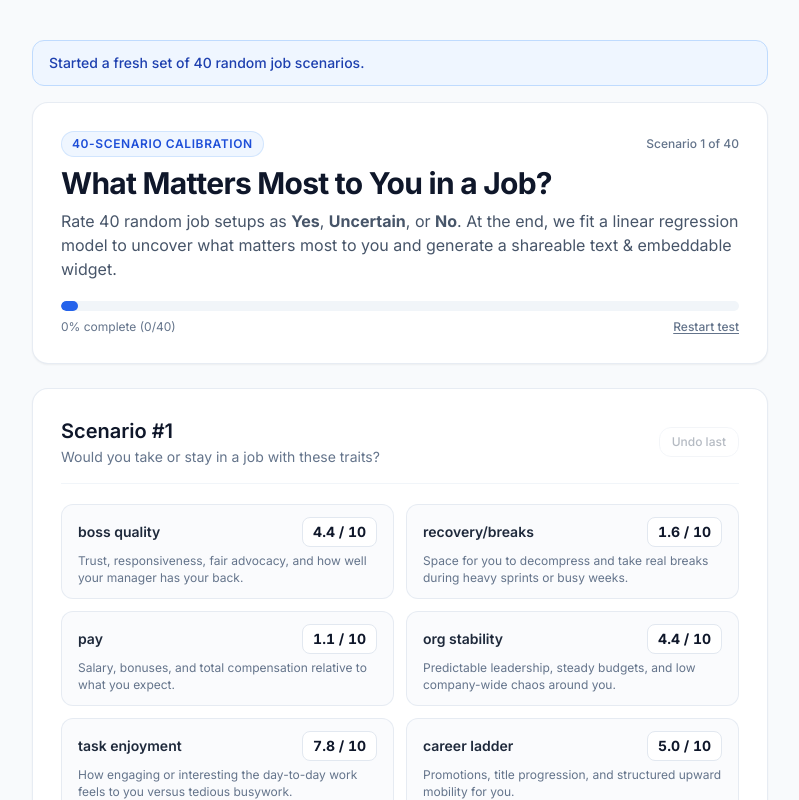
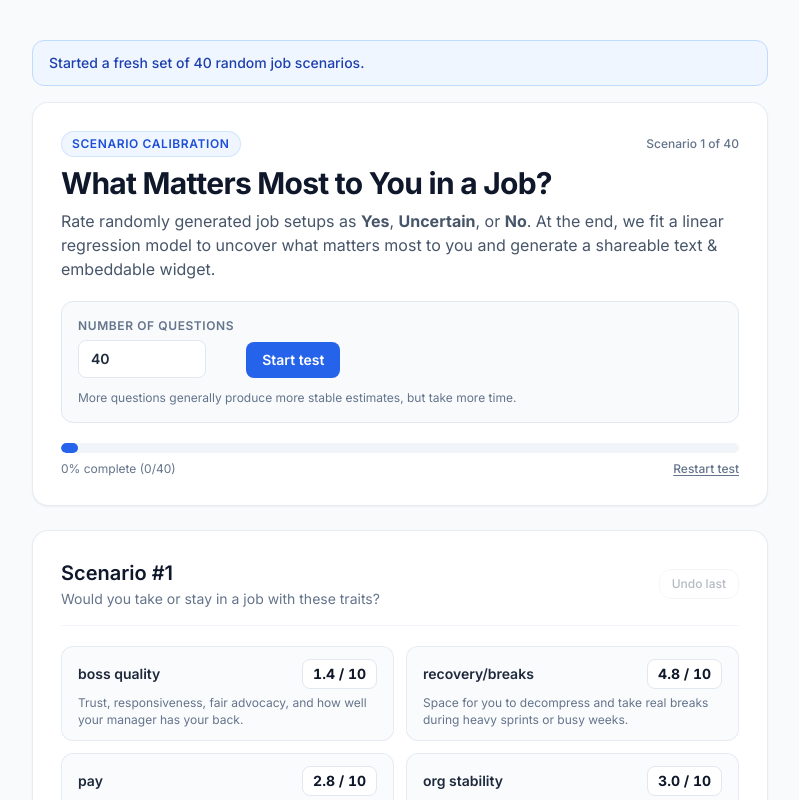
Before and after one commit to Ricky295/Ricky295.github.io, a plain HTML site: page jobtest.html in a window 1280 px wide. Both pictures are taken after a click on the button "Restart test". Shown: the top 800 px of the page, without its empty margins (240-1039 px from the left). Drawn offline with nearby package versions, Linux system fonts and the light colour scheme.

Commit message:
Update jobtest.html

```diff
--- a/jobtest.html
+++ b/jobtest.html
@@ -68,16 +68,25 @@
       <header class="bg-white border border-slate-200/80 rounded-2xl p-5 sm:p-7 shadow-sm">
         <div class="flex flex-wrap items-center justify-between gap-2 mb-2">
           <span class="inline-flex items-center gap-1.5 text-xs font-semibold uppercase tracking-wider px-2.5 py-1 rounded-full bg-blue-50 text-blue-700 border border-blue-200/60">
-            40-Scenario Calibration
+            Scenario Calibration
           </span>
-          <span id="progress-badge" class="text-xs font-medium text-slate-500">Scenario 1 of 40</span>
+          <span id="progress-badge" class="text-xs font-medium text-slate-500">Choose a question count to begin</span>
         </div>
         <h1 class="text-2xl sm:text-3xl font-bold tracking-tight text-slate-900">
           What Matters Most to You in a Job?
         </h1>
         <p class="mt-2 text-sm sm:text-base text-slate-600 leading-relaxed">
-          Rate 40 random job setups as <strong>Yes</strong>, <strong>Uncertain</strong>, or <strong>No</strong>. At the end, we fit a linear regression model to uncover what matters most to you and generate a shareable text &amp; embeddable widget.
+          Rate randomly generated job setups as <strong>Yes</strong>, <strong>Uncertain</strong>, or <strong>No</strong>. At the end, we fit a linear regression model to uncover what matters most to you and generate a shareable text &amp; embeddable widget.
         </p>
+
+        <div class="mt-5 flex flex-wrap items-end gap-3 rounded-xl border border-slate-200 bg-slate-50 p-4">
+          <div>
+            <label for="scenario-count" class="block text-xs font-semibold uppercase tracking-wider text-slate-500">Number of questions</label>
+            <input id="scenario-count" type="number" min="1" step="1" value="40" class="mt-1.5 w-32 rounded-lg border border-slate-200 bg-white px-3 py-2 text-sm font-semibold text-slate-800 focus:outline-none focus:ring-2 focus:ring-blue-500" />
+          </div>
+          <button id="btn-start-test" type="button" class="rounded-lg bg-blue-600 px-4 py-2 text-sm font-semibold text-white hover:bg-blue-700 transition">Start test</button>
+          <p class="text-xs text-slate-500">More questions generally produce more stable estimates, but take more time.</p>
+        </div>
 
         <!-- Progress bar -->
         <div class="mt-5">
@@ -98,7 +107,7 @@
       </header>
 
       <!-- Active Scenario Card -->
-      <section id="scenario-card" class="bg-white border border-slate-200/80 rounded-2xl p-5 sm:p-7 shadow-sm">
+      <section id="scenario-card" class="hidden bg-white border border-slate-200/80 rounded-2xl p-5 sm:p-7 shadow-sm">
         <div class="flex items-center justify-between gap-3 pb-4 border-b border-slate-100">
           <div>
             <p id="scenario-title" class="text-lg sm:text-xl font-semibold text-slate-900">Scenario #1</p>
@@ -323,7 +332,8 @@
      *   solver, text share generator, and Base64 iframe embed generator).
      */
 
-    const TOTAL_SCENARIOS = 40;
+    const DEFAULT_SCENARIOS = 40;
+    let totalScenarios = DEFAULT_SCENARIOS;
 
     // 6 qualities on 0.0 - 10.0 scale + weekly hours on 20 - 60 scale
     const SCORED_QUALITIES = [
@@ -592,7 +602,7 @@
       return row;
     }
 
-    function generateAllScenarios(count = TOTAL_SCENARIOS) {
+    function generateAllScenarios(count = totalScenarios) {
       return Array.from({ length: count }, () => generateScenario());
     }
 
@@ -766,13 +776,13 @@
       const scenarioCard = document.getElementById("scenario-card");
       const resultsSection = document.getElementById("results-section");
 
-      const completedCount = Math.min(idx, TOTAL_SCENARIOS);
-      const pct = Math.round((completedCount / TOTAL_SCENARIOS) * 100);
+      const completedCount = Math.min(idx, totalScenarios);
+      const pct = Math.round((completedCount / totalScenarios) * 100);
       bar.style.width = `${Math.max(2.5, pct)}%`;
-      pctLabel.textContent = `${pct}% complete (${completedCount}/${TOTAL_SCENARIOS})`;
+      pctLabel.textContent = `${pct}% complete (${completedCount}/${totalScenarios})`;
 
-      if (idx >= TOTAL_SCENARIOS) {
-        badge.textContent = `Completed ${TOTAL_SCENARIOS} of ${TOTAL_SCENARIOS}`;
+      if (idx >= totalScenarios) {
+        badge.textContent = `Completed ${totalScenarios} of ${totalScenarios}`;
         scenarioCard.classList.add("hidden");
         renderResults();
         resultsSection.classList.remove("hidden");
@@ -781,7 +791,7 @@
 
       scenarioCard.classList.remove("hidden");
       resultsSection.classList.add("hidden");
-      badge.textContent = `Scenario ${idx + 1} of ${TOTAL_SCENARIOS}`;
+      badge.textContent = `Scenario ${idx + 1} of ${totalScenarios}`;
       undoBtn.disabled = idx === 0;
 
       document.getElementById("scenario-title").textContent = `Scenario #${idx + 1}`;
@@ -824,7 +834,7 @@
     }
 
     function recordAnswer(answerType) {
-      if (state.responses.length >= TOTAL_SCENARIOS) return;
+      if (state.responses.length >= totalScenarios) return;
       const scoreMap = { yes: 1.0, uncertain: 0.5, no: 0.0 };
       state.responses.push({
         answer: answerType,
@@ -839,13 +849,28 @@
       renderCurrentScenario();
     }
 
-    function resetTest() {
-      state.scenarios = generateAllScenarios(TOTAL_SCENARIOS);
+    function readScenarioCount() {
+      const input = document.getElementById("scenario-count");
+      const parsed = Number.parseInt(input.value, 10);
+      if (!Number.isInteger(parsed) || parsed < 1) {
+        input.value = String(DEFAULT_SCENARIOS);
+        return DEFAULT_SCENARIOS;
+      }
+      return parsed;
+    }
+
+    function startTest() {
+      totalScenarios = readScenarioCount();
+      state.scenarios = generateAllScenarios(totalScenarios);
       state.responses = [];
       state.fittedModel = null;
       document.getElementById("widget-preview-host").innerHTML = "";
       renderCurrentScenario();
-      showStatus("Started a fresh set of 40 random job scenarios.", "info");
+      showStatus(`Started a fresh set of ${totalScenarios} random job scenarios.`, "info");
+    }
+
+    function resetTest() {
+      startTest();
     }
 
     function buildShareUrlWithWeights(encodedWeights) {
@@ -853,8 +878,8 @@
       return `${base}?weights=${encodeURIComponent(encodedWeights)}`;
     }
 
-    function buildShareText(model, shareUrl) {
-      return `I care the most about ${model.topQuality} in jobs! what about you? ${shareUrl}`;
+    function buildShareText(model, baseUrl) {
+      return `I care the most about ${model.topQuality} in jobs! what about you? ${baseUrl}`;
     }
 
     function buildEmbedCode(encodedWeights) {
@@ -871,7 +896,7 @@
       const noCount = state.responses.filter((r) => r.answer === "no").length;
 
       document.getElementById("model-summary").textContent =
-        `${yesCount} Yes · ${uncCount} Uncertain · ${noCount} No · Model R²: ${(model.r2 * 100).toFixed(1)}%`;
+        `${yesCount} Yes · ${uncCount} Uncertain · ${noCount} No · ${totalScenarios} scenarios · Model R²: ${(model.r2 * 100).toFixed(1)}%`;
 
       const callout = document.getElementById("top-quality-callout");
       callout.innerHTML = "";
@@ -948,7 +973,8 @@
       // Prepare Base64 share text & embed code
       const b64 = encodeWeightsBase64(model);
       const shareUrl = buildShareUrlWithWeights(b64);
-      const shareText = buildShareText(model, shareUrl);
+      const baseUrl = `${window.location.origin}${window.location.pathname}`;
+      const shareText = buildShareText(model, baseUrl);
       const embedCode = buildEmbedCode(b64);
 
       document.getElementById("share-text-box").value = shareText;
@@ -1100,6 +1126,7 @@
     // Event Listeners & Initialization
     // -------------------------------------------------------------------------
     function bindTestEvents() {
+      document.getElementById("btn-start-test").addEventListener("click", startTest);
       document.getElementById("btn-yes").addEventListener("click", () => recordAnswer("yes"));
       document.getElementById("btn-uncertain").addEventListener("click", () => recordAnswer("uncertain"));
       document.getElementById("btn-no").addEventListener("click", () => recordAnswer("no"));
@@ -1149,11 +1176,10 @@
         return;
       }
 
-      // Otherwise render Mode 1: 40-question test + weights + text/embed share
+      // Otherwise render Mode 1: user-configurable test + weights + text/embed share
       bindTestEvents();
-      state.scenarios = generateAllScenarios(TOTAL_SCENARIOS);
       state.responses = [];
-      renderCurrentScenario();
+      document.getElementById("scenario-card").classList.add("hidden");
     }
 
     window.addEventListener("DOMContentLoaded", boot);
```
